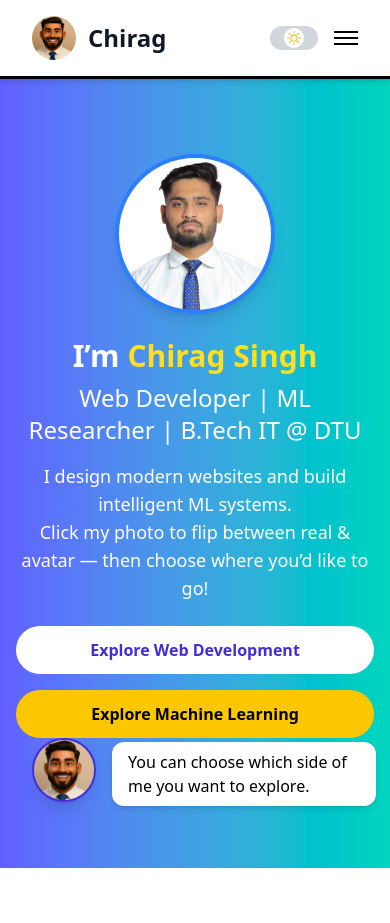
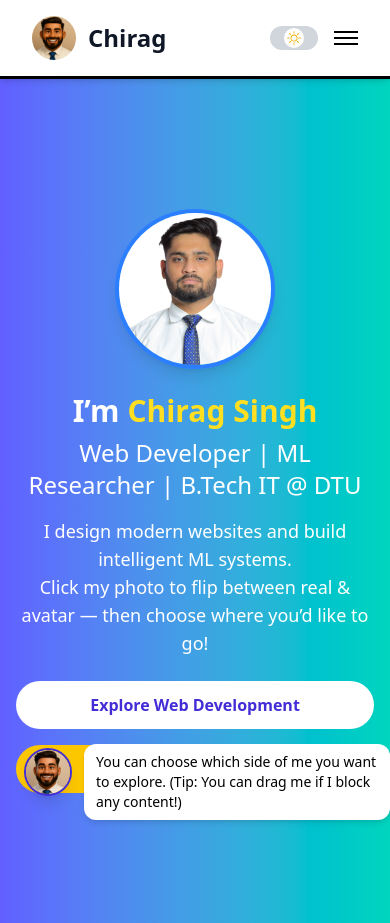
Before and after one commit to ChiragSingh01/Portfolio, a React (Vite) app: page /MainHome in a window 390 px wide. Before the commit the page ends 868 px from the top, so only its background shows below. Built offline with nearby package versions, Linux system fonts and the light colour scheme.

Commit message:
Refactor routing and loading components; add loading page and improve avatar interactions

```diff
--- a/index.html
+++ b/index.html
@@ -7,7 +7,7 @@
     <link rel="preconnect" href="https://fonts.googleapis.com">
     <link rel="preconnect" href="https://fonts.gstatic.com" crossorigin>
     <link href="https://fonts.googleapis.com/css2?family=Lato:ital,wght@0,100;0,300;0,400;0,700;0,900;1,100;1,300;1,400;1,700;1,900&display=swap" rel="stylesheet">
-    <link href="https://fonts.googleapis.com/css2?family=Bebas+Neue&display=swap" rel="stylesheet">?
+    <link href="https://fonts.googleapis.com/css2?family=Bebas+Neue&display=swap" rel="stylesheet">
     <title>Chirag Singh | Portfolio</title>
   </head>
   <body>
--- a/src/App.jsx
+++ b/src/App.jsx
@@ -1,45 +1,55 @@
 import './App.css'
-import React, { useState, useEffect } from 'react'
+import React, { useState, useEffect, Suspense, lazy } from 'react'
 import { BrowserRouter, Routes, Route, useLocation } from 'react-router-dom'
 import Navbar from "./Components/Section/Navbar"
 import WebNavbar from './Components/Section/WebNavbar'
 import MLNavbar from './Components/Section/MlNavbar'
-import Home from "./Components/Section/Home/Home"
-import ML from "./Components/Pages/ML/Ml"
-import Web from "./Components/Pages/Web-D/web"
-import NotFound from './Components/Pages/NotFound'
 import ScrollToTop from './Components/scrollToTop'
-import WebProjectDetailPage from './Components/Pages/Web-D/WebProjectDetailPage'
-import MLProjectDetailPage from './Components/Pages/ML/MLProjectDetailPage'
-import Intro from './Components/Section/Intro'
+import LoadingPage from './Components/Section/LoadingPage'
+
+const Home = lazy(() => import('./Components/Section/Home/Home'))
+const ML = lazy(() => import('./Components/Pages/ML/Ml'))
+const Web = lazy(() => import('./Components/Pages/Web-D/web'))
+const NotFound = lazy(() => import('./Components/Pages/NotFound'))
+const WebProjectDetailPage = lazy(() => import('./Components/Pages/Web-D/WebProjectDetailPage'))
+const MLProjectDetailPage = lazy(() => import('./Components/Pages/ML/MLProjectDetailPage'))
+const Intro = lazy(() => import('./Components/Section/Intro'))
 
 function AppContent({ darkMode, setDarkMode, visitorName, setVisitorName }) {
   const location = useLocation()
   const params = new URLSearchParams(location.search)
   const to = params.get('to')
 
+  // ✅ Figure out theme automatically based on path
+  const theme = location.pathname.startsWith('/ml') ? 'ml' : 'web'
+
   return (
     <>
       <ScrollToTop />
       <div className={darkMode ? 'dark' : ''}>
-        <Routes>
-          <Route path="/" element={<><Navbar darkMode={darkMode} setDarkMode={setDarkMode} /><Intro to = {to} setVisitorName={setVisitorName} /></>} />
-          <Route path="/MainHome" element={<><Navbar darkMode={darkMode} setDarkMode={setDarkMode} /><Home to = {to} visitorName={visitorName} /></>} />
-          <Route path="/web" element={<><WebNavbar darkMode={darkMode} setDarkMode={setDarkMode} /><Web visitorName={visitorName}/></>} />
-          <Route path="/web/*" element={<><WebNavbar darkMode={darkMode} setDarkMode={setDarkMode} /><NotFound /></>} />
-          <Route path="/ml" element={<><MLNavbar darkMode={darkMode} setDarkMode={setDarkMode} /><ML visitorName={visitorName}/></>} />
-          <Route path="/ml/*" element={<><MLNavbar darkMode={darkMode} setDarkMode={setDarkMode} /><NotFound /></>} />
-          <Route path="*" element={<><Navbar darkMode={darkMode} setDarkMode={setDarkMode} /><NotFound /></>} />
-          <Route path="/web/projects/:id" element={<><Navbar darkMode={darkMode} setDarkMode={setDarkMode} /><WebProjectDetailPage visitorName={visitorName} darkmode={darkMode}/></>} />
-          <Route path="/ml/projects/:id" element={<><Navbar darkMode={darkMode} setDarkMode={setDarkMode} /><MLProjectDetailPage visitorName={visitorName}/></>} />
-        </Routes>
+        <Suspense fallback={<LoadingPage theme={theme} darkMode={darkMode} />}>
+          <Routes>
+            <Route path="/" element={<><Navbar darkMode={darkMode} setDarkMode={setDarkMode} /><Intro to={to} setVisitorName={setVisitorName} /></>} />
+            <Route path="/MainHome" element={<><Navbar darkMode={darkMode} setDarkMode={setDarkMode} /><Home to={to} visitorName={visitorName} /></>} />
+            <Route path="/web" element={<><WebNavbar darkMode={darkMode} setDarkMode={setDarkMode} /><Web visitorName={visitorName} /></>} />
+            <Route path="/web/*" element={<><WebNavbar darkMode={darkMode} setDarkMode={setDarkMode} /><NotFound /></>} />
+            <Route path="/ml" element={<><MLNavbar darkMode={darkMode} setDarkMode={setDarkMode} /><ML visitorName={visitorName} /></>} />
+            <Route path="/ml/*" element={<><MLNavbar darkMode={darkMode} setDarkMode={setDarkMode} /><NotFound /></>} />
+            <Route path="*" element={<><Navbar darkMode={darkMode} setDarkMode={setDarkMode} /><NotFound /></>} />
+            <Route path="/web/projects/:id" element={<><Navbar darkMode={darkMode} setDarkMode={setDarkMode} /><WebProjectDetailPage visitorName={visitorName} darkmode={darkMode} /></>} />
+            <Route path="/ml/projects/:id" element={<><Navbar darkMode={darkMode} setDarkMode={setDarkMode} /><MLProjectDetailPage visitorName={visitorName} /></>} />
+          </Routes>
+        </Suspense>
       </div>
     </>
   )
 }
 
 export default function App() {
-  const [darkMode, setDarkMode] = useState(false)
+  const [darkMode, setDarkMode] = useState(
+    window.matchMedia &&
+    window.matchMedia('(prefers-color-scheme: dark)').matches
+  )
   const [visitorName, setVisitorName] = useState('')
 
   useEffect(() => {
--- a/src/Components/FloatingAvatar.jsx
+++ b/src/Components/FloatingAvatar.jsx
@@ -2,16 +2,23 @@ import React, { useEffect, useState } from 'react'
 import { motion, AnimatePresence } from 'framer-motion'
 import { Typewriter } from 'react-simple-typewriter'
 
-export default function FloatingAvatar({ from, section, theme = 'web', visitorName = '' }) {
-  // ✅ 1) General welcome based on `from`
+export default function FloatingAvatar({
+  from,
+  section,
+  theme = 'web',
+  visitorName = ''
+}) {
+  const isHome = !section
+
+  const dragTip = isHome && window.innerWidth < 1200 ? " (Tip: You can drag me if I block any content!)" : ""
+
   const generalGreeting =
     from === 'ml'
-      ? `You will be redirected to my Machine Learning portfolio in few seconds${visitorName ? `, ${visitorName}` : ''}!`
+      ? `You will be redirected to my Machine Learning portfolio in a few seconds${visitorName ? `, ${visitorName}` : ''}!${dragTip}`
       : from === 'web'
-      ? `You will be redirected to my Web Development portfolio in few seconds${visitorName ? `, ${visitorName}` : ''}!`
-      : `You can choose which side of me you want to explore${visitorName ? `, ${visitorName}` : ''}.`
+      ? `You will be redirected to my Web Development portfolio in a few seconds${visitorName ? `, ${visitorName}` : ''}!${dragTip}`
+      : `You can choose which side of me you want to explore${visitorName ? `, ${visitorName}` : ''}.${dragTip}`
 
-  // ✅ 2) Section-specific messages
   const sectionMessages = {
     about: `This is about me${visitorName ? `, ${visitorName}` : ''}.`,
     skills: `Here's my tech stack${visitorName ? `, ${visitorName}` : ''}.`,
@@ -21,52 +28,81 @@ export default function FloatingAvatar({ from, section, theme = 'web', visitorNa
     contact: `Let’s get in touch${visitorName ? `, ${visitorName}` : ''}!| You can directly mail me by filling the form.`
   }
 
-  // ✅ Final text: pick section OR fallback to general
   const text = section ? sectionMessages[section] || '' : generalGreeting
   const [part1, part2] = text.split('|', 2)
 
   const [showFirst, setShowFirst] = useState(false)
   const [showSecond, setShowSecond] = useState(false)
+  const [showBubble, setShowBubble] = useState(true)
+
+  // ✅ Check if device is mobile/tablet
+  const [isMobile, setIsMobile] = useState(window.innerWidth < 1200)
+
+    useEffect(() => {
+    const handleResize = () => {
+      setIsMobile(window.innerWidth < 1200)
+    }
+    window.addEventListener('resize', handleResize)
+    return () => window.removeEventListener('resize', handleResize)
+  }, [])
 
   useEffect(() => {
     setShowFirst(true)
     setShowSecond(false)
+    setShowBubble(true)
 
-    let timer1, timer2
+    let timer1, timer2, timer3
 
     if (part2 && part2.trim()) {
       timer1 = setTimeout(() => setShowFirst(false), part1.length * 50 + 1000)
       timer2 = setTimeout(() => setShowSecond(true), part1.length * 50 + 1300)
     }
 
+    timer3 = setTimeout(
+      () => setShowBubble(false),
+      (part1.length + (part2 ? part2.length : 0)) * 50 + 2000
+    )
+
     return () => {
       clearTimeout(timer1)
       clearTimeout(timer2)
+      clearTimeout(timer3)
     }
   }, [section, part1, part2])
 
   return (
-    <div className="fixed bottom-8 left-8 z-50 flex flex-col items-start">
-      <div className="relative flex flex-col items-center">
+    <motion.div
+      drag={isMobile}
+      dragMomentum={false}
+      dragConstraints={{
+        left: 0,
+        right: 0,
+        top: -window.innerHeight * 0.8,
+        bottom: 0
+      }}
+      className="fixed bottom-6 left-6 z-50 flex flex-row items-center space-x-3 sm:space-x-4"
+    >
       <motion.img
         src="/Chirag_3d_Avtar.png"
         alt="Assistant"
-          className={`w-16 h-16 rounded-full border-2 ${
-            theme === 'web' ? 'border-indigo-700 dark:border-yellow-400' : 'border-yellow-600 dark:border-green-400'
+        className={`w-12 h-12 sm:w-14 sm:h-14 md:w-16 md:h-16 rounded-full border-2 ${
+          theme === 'web'
+            ? 'border-indigo-700 dark:border-yellow-400'
+            : 'border-yellow-600 dark:border-green-400'
         } shadow-lg`}
         initial={{ y: 20, opacity: 0 }}
         animate={{ opacity: 1, y: -10 }}
       />
 
       <AnimatePresence mode="wait">
-          {text && (
+        {text && showBubble && (
           <motion.div
             key={section || 'general'}
             initial={{ opacity: 0, y: -10 }}
-              animate={{ opacity: 1, y: -70 }}
+            animate={{ opacity: 1, y: 0 }}
             exit={{ opacity: 0, y: -10 }}
             transition={{ duration: 0.5 }}
-              className="absolute top-full left-20 -right-70 bg-white dark:bg-gray-900 text-black dark:text-white px-4 py-2 rounded-xl shadow-md max-w-xs break-words"
+            className="bg-white dark:bg-gray-900 text-black dark:text-white px-3 py-2 rounded-xl shadow-md max-w-xs sm:max-w-sm md:max-w-md text-sm sm:text-base md:text-lg"
           >
             <AnimatePresence mode="wait">
               {showFirst && (
@@ -106,7 +142,6 @@ export default function FloatingAvatar({ from, section, theme = 'web', visitorNa
           </motion.div>
         )}
       </AnimatePresence>
-      </div>
-    </div>
+    </motion.div>
   )
 }
--- a/src/Components/Pages/ML/Ml.jsx
+++ b/src/Components/Pages/ML/Ml.jsx
@@ -93,12 +93,9 @@ export default function ML( {visitorName} ) {
         <section ref={experienceRef} id='experience' data-section="experience"><MLExperience/></section>
         <section ref={educationRef} id='education' data-section="education"><Education theme="ml" /></section>
         <section ref={contactRef} id='contact' data-section="contact"><MLContact/></section>
-
-        <FloatingAvatar section={activeSection} theme="ml" visitorName={visitorName}/>
-
       </div>
-
     </section>
+    <FloatingAvatar section={activeSection} theme="ml" visitorName={visitorName}/>
     <MLFooter></MLFooter>
     </>
   )
--- a/src/Components/Pages/Web-D/WebProjects.js
+++ b/src/Components/Pages/Web-D/WebProjects.js
@@ -13,10 +13,10 @@ export const projects = [
     theme: 'web',
     screenshots: [
       '/DemoGallary/AstitvaDemo/Home.jpeg',
-      '/DemoGallary/AstitvaDemo/AboutUs.jpeg',
+      '/DemoGallary/AstitvaDemo/About Us.jpeg',
       '/DemoGallary/AstitvaDemo/contact.jpeg',
       '/DemoGallary/AstitvaDemo/donation.jpeg',
-      '/DemoGallary/AstitvaDemo/joinus.jpeg',
+      '/DemoGallary/AstitvaDemo/join us.jpeg',
       '/DemoGallary/AstitvaDemo/Video1.mp4'
 
     ]
--- a/src/Components/Pages/Web-D/web.jsx
+++ b/src/Components/Pages/Web-D/web.jsx
@@ -94,12 +94,9 @@ export default function Web({visitorName}) {
         <section ref={experienceRef} id='experience' data-section="experience"><WebExperience/></section>
         <section ref={educationRef} id='education' data-section="education"><Education theme="web" /></section>
         <section ref={contactRef} id='contact' data-section="contact"><WebContact/></section>
-
-        <FloatingAvatar section={activeSection} theme="web" visitorName={visitorName}/>
-
       </div>
-
     </section>
+    <FloatingAvatar section={activeSection} theme="web" visitorName={visitorName}/>
     <WebFooter></WebFooter>
     </>
 
--- a/src/Components/Section/Home/Home.jsx
+++ b/src/Components/Section/Home/Home.jsx
@@ -43,7 +43,7 @@ export default function Home({ visitorName = '' }) {
   }, [])
 
   return (
-    <section className="flex flex-col justify-center items-center h-screen bg-gradient-to-r from-indigo-500 to-teal-400 dark:from-indigo-950 dark:to-teal-900 px-4">
+    <section className="flex flex-col justify-center items-center h-screen bg-gradient-to-r from-indigo-500 to-teal-400 dark:from-indigo-950 dark:to-teal-900 px-4 overflow-visible">
       {/* Flip container */}
       <div className="relative w-40 h-40 mb-6 perspective">
         <AnimatePresence>
--- a/src/Components/Section/Intro.jsx
+++ b/src/Components/Section/Intro.jsx
@@ -1,7 +1,7 @@
 import React, { useState, useEffect } from 'react'
 import { motion, AnimatePresence } from 'framer-motion'
 import { Typewriter } from 'react-simple-typewriter'
-import { useNavigate} from 'react-router-dom'
+import { useNavigate } from 'react-router-dom'
 
 export default function Intro({ to, setVisitorName }) {
   const [step, setStep] = useState(1)
@@ -12,17 +12,17 @@ export default function Intro({ to, setVisitorName }) {
   const [slideToCorner, setSlideToCorner] = useState(false)
   const [showCornerMessage, setShowCornerMessage] = useState(false)
   const [showBackdrop, setShowBackdrop] = useState(true)
-  const [goto, setgoto] = useState('this')
+  const [goto, setGoto] = useState('this')
 
   useEffect(() => {
     if (to === 'web') {
-        setgoto('my Web Development');
+      setGoto('my Web Development')
     } else if (to === 'ml') {
-        setgoto('my Machine Learning');
+      setGoto('my Machine Learning')
     } else {
-        setgoto('this');
+      setGoto('this')
     }
-    }, [to]);
+  }, [to])
 
   const navigate = useNavigate()
 
@@ -34,7 +34,7 @@ export default function Intro({ to, setVisitorName }) {
     if (step === 2) {
       const t = setTimeout(() => {
         setShowInput(true)
-      }, 5000)
+      }, 3000)
       return () => clearTimeout(t)
     }
   }, [step])
@@ -48,36 +48,32 @@ export default function Intro({ to, setVisitorName }) {
 
     setTimeout(() => {
       setShowStartButton(true)
-    }, 5000)
+    }, 4000)
   }
 
   const handleStart = () => {
     setSlideToCorner(true)
 
-    // Fade out backdrop
     setTimeout(() => {
       setShowBackdrop(false)
-    }, 500) // match slide timing
+    }, 500)
 
-    // Show corner message
     setTimeout(() => {
       setShowCornerMessage(true)
     }, 1000)
 
-    // Navigate after all
     setTimeout(() => {
       if (to === 'web' || to === 'ml') {
         navigate('/MainHome', { state: { from: `${to}` } })
-    }
-    else{
+      } else {
         navigate('/MainHome')
       }
     }, 3000)
   }
 
   return (
-    <div className='h-screen relative bg-gradient-to-r from-indigo-500 to-teal-400 dark:from-indigo-950 dark:to-teal-900'>
-      {/* ✅ Backdrop that fades out */}
+    <div className="h-screen relative bg-gradient-to-r from-indigo-500 to-teal-400 dark:from-indigo-950 dark:to-teal-900">
+      {/* ✅ Backdrop */}
       <AnimatePresence>
         {showBackdrop && (
           <motion.div
@@ -89,7 +85,7 @@ export default function Intro({ to, setVisitorName }) {
         )}
       </AnimatePresence>
 
-      {/* ✅ Avatar that slides */}
+      {/* ✅ Avatar */}
       <motion.div
         initial={{
           position: 'fixed',
@@ -129,8 +125,8 @@ export default function Intro({ to, setVisitorName }) {
         <motion.div
           initial={{ opacity: 0, y: -10 }}
           animate={{ opacity: 1, y: -30 }}
-          transition={{ duration: 0.6 }}
-          className="fixed bottom-4 left-28 bg-white text-black px-4 py-2 rounded-xl shadow-md z-[100]"
+          transition={{ duration: 0.3 }}
+          className="fixed bottom-4 left-28 bg-white dark:bg-gray-900 text-black dark:text-white px-4 py-2 rounded-xl shadow-md z-[100] text-sm md:text-base"
         >
           You can find me here!
         </motion.div>
@@ -138,20 +134,20 @@ export default function Intro({ to, setVisitorName }) {
 
       {/* ✅ Steps */}
       {!slideToCorner && (
-        <motion.div className="fixed inset-0 flex flex-col items-center justify-center z-[95]">
+        <motion.div className="fixed inset-0 flex flex-col items-center justify-center z-[95] px-4">
           {step === 1 && (
             <motion.h2
-              className="text-2xl text-white mb-4 text-center"
+              className="text-xl sm:text-2xl md:text-3xl lg:text-4xl text-white mb-4 text-center"
               initial={{ y: 20, opacity: 0 }}
               animate={{ y: 0, opacity: 1 }}
             >
-              <Typewriter words={["Hi! I’m Chirag's assistant."]} typeSpeed={40} cursor />
+              <Typewriter words={["Hi! I’m Chirag's assistant."]} typeSpeed={30} cursor />
             </motion.h2>
           )}
 
           {step === 2 && (
             <motion.h2
-              className="text-2xl text-white mb-4 text-center max-w-xl"
+              className="text-xl sm:text-2xl md:text-3xl lg:text-4xl text-white mb-4 text-center max-w-xl"
               initial={{ y: 20, opacity: 0 }}
               animate={{ y: 0, opacity: 1 }}
             >
@@ -159,24 +155,24 @@ export default function Intro({ to, setVisitorName }) {
                 words={[
                   "Tell me your name so I can interact with you better, or leave it blank and submit."
                 ]}
-                typeSpeed={40}
+                typeSpeed={30}
                 cursor
               />
             </motion.h2>
           )}
 
           {showInput && !showPersonalized && (
-            <div className="flex flex-col items-center">
+            <div className="flex flex-col items-center w-full max-w-sm">
               <input
                 type="text"
                 value={name}
                 onChange={(e) => setName(e.target.value)}
                 placeholder="Your name"
-                className="px-4 py-2 rounded-md text-white mb-4"
+                className="px-4 py-2 rounded-md text-black dark:text-white w-full mb-4"
               />
               <button
                 onClick={handleNameSubmit}
-                className="bg-indigo-600 text-white px-6 py-2 rounded-md"
+                className="bg-indigo-600 text-white px-6 py-2 rounded-md w-full sm:w-auto"
               >
                 Submit
               </button>
@@ -185,7 +181,7 @@ export default function Intro({ to, setVisitorName }) {
 
           {showPersonalized && (
             <motion.h2
-              className="text-2xl text-white mb-4 text-center max-w-xl"
+              className="text-xl sm:text-2xl md:text-3xl lg:text-4xl text-white mb-4 text-center max-w-2xl"
               initial={{ y: 20, opacity: 0 }}
               animate={{ y: 0, opacity: 1 }}
             >
@@ -193,7 +189,7 @@ export default function Intro({ to, setVisitorName }) {
                 words={[
                   `${name && name.trim() ? `Hi ${name.trim()}!` : ''} I’ll help you navigate ${goto} portfolio and show you how to interact with each element. Shall we start?`
                 ]}
-                typeSpeed={40}
+                typeSpeed={30}
                 cursor
               />
             </motion.h2>
@@ -202,7 +198,7 @@ export default function Intro({ to, setVisitorName }) {
           {showStartButton && (
             <button
               onClick={handleStart}
-              className="bg-green-600 text-white px-6 py-2 rounded-md mt-4"
+              className="bg-green-600 text-white px-6 py-2 rounded-md mt-4 text-base sm:text-lg md:text-xl"
             >
               Yes
             </button>
--- /dev/null
+++ b/src/Components/Section/LoadingPage.jsx
@@ -0,0 +1,36 @@
+import React from 'react'
+import { motion } from 'framer-motion'
+
+export default function LoadingPage({ theme = 'web', darkMode = false }) {
+  const colors = {
+    web: darkMode ? 'text-yellow-400 border-yellow-400' : 'text-indigo-700 border-indigo-700',
+    ml: darkMode ? 'text-green-400 border-green-400' : 'text-yellow-600 border-yellow-600',
+  }
+
+  return (
+    <div className="flex flex-col items-center justify-center h-screen w-full bg-white dark:bg-gray-900">
+      {/* Avatar */}
+      <motion.img
+        src="/Chirag_3d_Avtar.png"
+        alt="Loading Avatar"
+        className="w-20 h-20 rounded-full mb-6 shadow-lg"
+        initial={{ scale: 0.9 }}
+        animate={{ scale: [0.9, 1.05, 0.9] }}
+        transition={{ repeat: Infinity, duration: 1.5 }}
+      />
+
+      {/* Spinner */}
+      <motion.div
+        className={`w-16 h-16 border-4 border-t-transparent rounded-full animate-spin ${colors[theme]}`}
+        initial={{ rotate: 0 }}
+        animate={{ rotate: 360 }}
+        transition={{ repeat: Infinity, duration: 1, ease: 'linear' }}
+      />
+
+      {/* Message */}
+      <p className={`mt-6 text-lg font-medium ${colors[theme]}`}>
+        Please wait, the page is loading...
+      </p>
+    </div>
+  )
+}
--- a/src/Components/Section/Navbar.jsx
+++ b/src/Components/Section/Navbar.jsx
@@ -22,7 +22,7 @@ export default function MainNavbar({ darkMode, setDarkMode }) {
     <motion.nav
       animate={{ opacity }}
       transition={{ duration: 0.3 }}
-      className="fixed top-0 left-0 w-full flex flex-col items-center px-8 py-4 bg-white dark:bg-[#0c1322] shadow-md z-50 backdrop-blur-md border-b-3 border-black dark:border-white"
+      className="relative top-0 left-0 w-full flex flex-col items-center px-8 py-4 bg-white dark:bg-[#0c1322] shadow-md z-50 backdrop-blur-md border-b-3 border-black dark:border-white"
     >
       <div className="w-full flex items-center justify-between">
         <div className="flex items-center gap-3">
```
Also changed, not shown: public/DemoGallary/AstitvaDemo/About Us.jpeg (renamed from public/DemoGallary/AstitvaDemo/AboutUs.jpeg), public/DemoGallary/AstitvaDemo/join us.jpeg (renamed from public/DemoGallary/AstitvaDemo/joinus.jpeg). Lines whose indentation alone changed are shown as unchanged.
